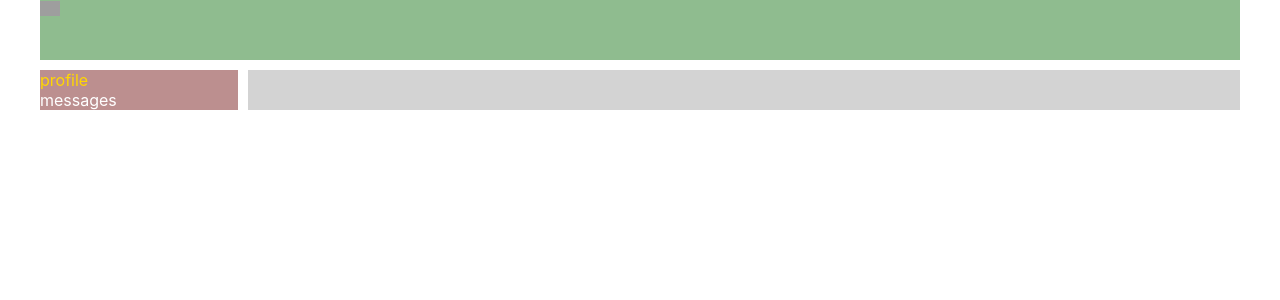
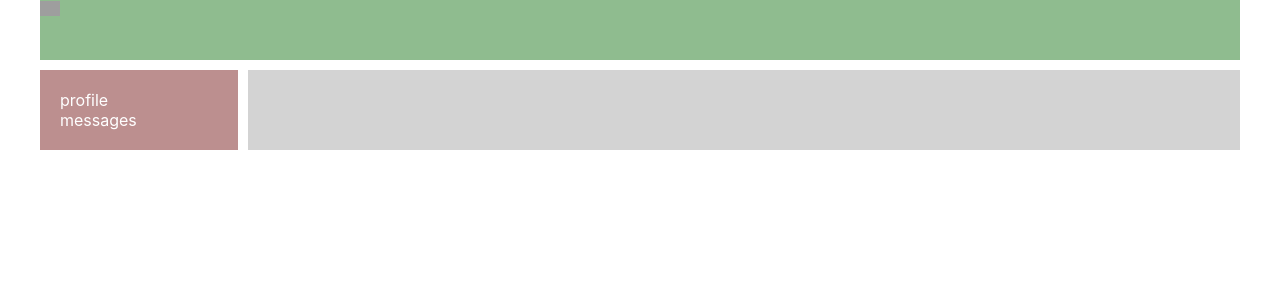
Before and after one commit to wostrau/samurai-way-main, a React (Create React App) app: page / in a window 1280 px wide. Shown: the top 300 px of the page. Built offline with nearby package versions, Linux system fonts and the light colour scheme; grey boxes are pictures that could not be loaded.

Commit message:
video lesson #20 - done

```diff
--- a/src/components/Navbar/Navbar.module.css
+++ b/src/components/Navbar/Navbar.module.css
@@ -1,12 +1,14 @@
 .nav {
     grid-area: nav;
     background-color: rosybrown;
+    padding: 20px;
 }
 
-.item {
+.item a {
     color: white;
+    text-decoration: none;
 }
 
-.item.active {
+.item a.activeLink {
     color: gold;
 }
--- a/src/components/Navbar/Navbar.tsx
+++ b/src/components/Navbar/Navbar.tsx
@@ -1,14 +1,21 @@
 import React from 'react';
-import classes from './Navbar.module.css';
+import styles from './Navbar.module.css';
+import {NavLink} from 'react-router-dom';
 
 export const Navbar = () => {
     return (
-        <nav className={classes.nav}>
-            <div className={`${classes.item} ${classes.active}`}>
-                <a>profile</a>
+        <nav className={styles.nav}>
+            <div className={`${styles.item} ${styles.active}`}>
+                <NavLink
+                    activeClassName={styles.activeLink}
+                    to="/profile"
+                >profile</NavLink>
             </div>
-            <div className={classes.item}>
-                <a>messages</a>
+            <div className={styles.item}>
+                <NavLink
+                    activeClassName={styles.activeLink}
+                    to="/dialogs"
+                >messages</NavLink>
             </div>
         </nav>
     );
```
